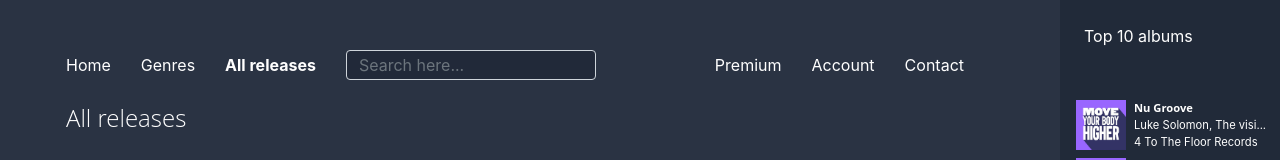
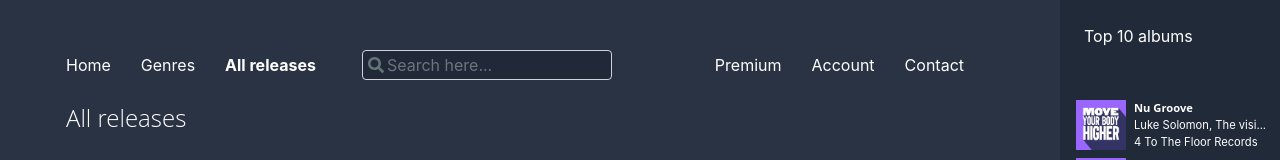
Before and after one commit to Brightness999/music-album, a React (Create React App) app: page /all-releases in a window 1280 px wide. Shown: the top 160 px of the page. Built offline with nearby package versions, Linux system fonts and the light colour scheme.

Commit message:
fix(header): add search icon

```diff
--- a/src/assets/CSS/theme/main.scss
+++ b/src/assets/CSS/theme/main.scss
@@ -20,6 +20,13 @@ header #iSearch {
     border-radius: 4px;
     color: white;
     background-color: #212939;
+    padding-left: 24px;
+}
+
+header .search-icon {
+    position: relative;
+    left: 22px;
+    color: #647576;
 }
 
 header a {
--- a/src/components/Header.tsx
+++ b/src/components/Header.tsx
@@ -1,6 +1,8 @@
 import React from 'react';
 import { Link, NavLink } from 'react-router-dom';
 import { Input } from "reactstrap";
+import { FontAwesomeIcon } from '@fortawesome/react-fontawesome';
+import { faSearch } from '@fortawesome/free-solid-svg-icons';
 
 export function Header() {
     return (
@@ -9,7 +11,10 @@ export function Header() {
                 <NavLink to="home" activeClassName="active">Home</NavLink>
                 <NavLink to="genres" activeClassName="active">Genres</NavLink>
                 <NavLink to="all-releases" activeClassName="active">All releases</NavLink>
-                <Input placeholder="Search here..." id="iSearch"></Input>
+                <div className="d-flex align-items-center">
+                    <FontAwesomeIcon icon={faSearch} className="search-icon"/>
+                    <Input placeholder="Search here..." id="iSearch"></Input>
+                </div>
             </div>
             <div className="d-flex align-items-center">
                 <NavLink to="premium" activeClassName="active">Premium</NavLink>
```
